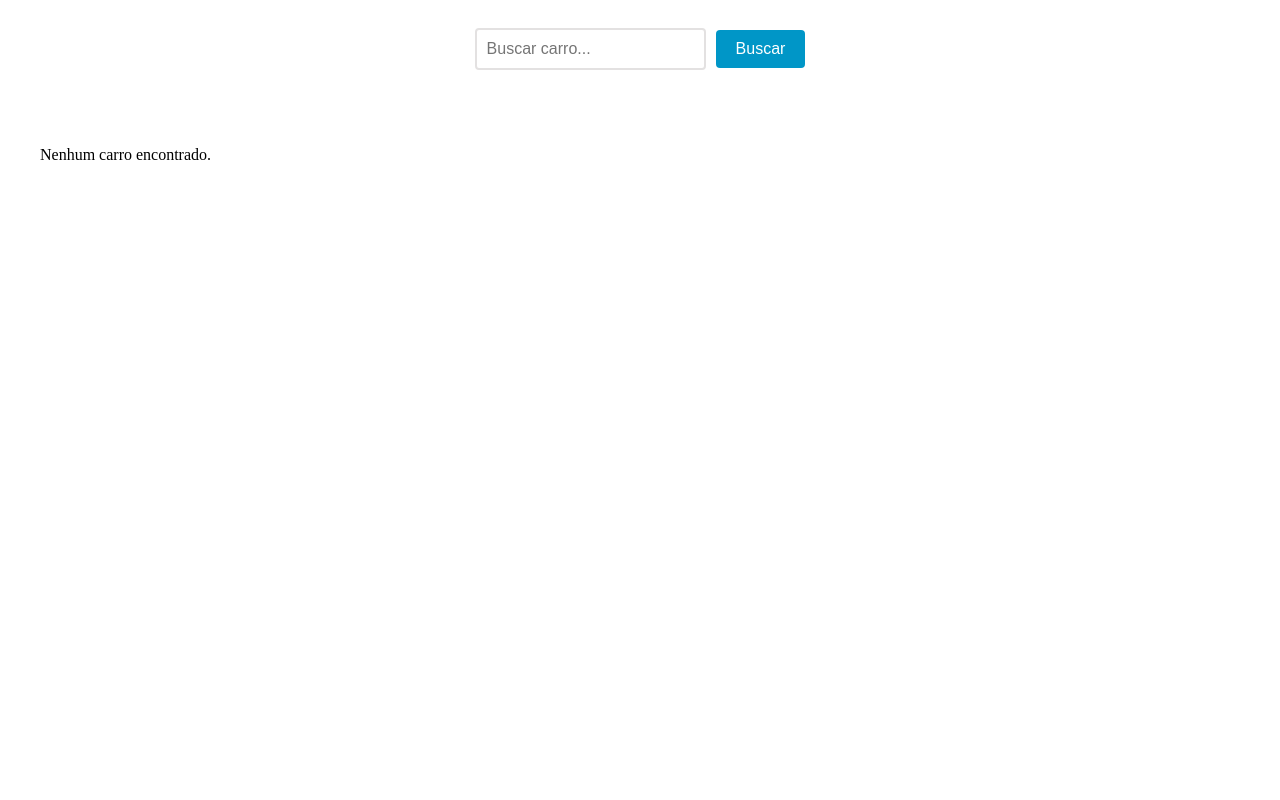
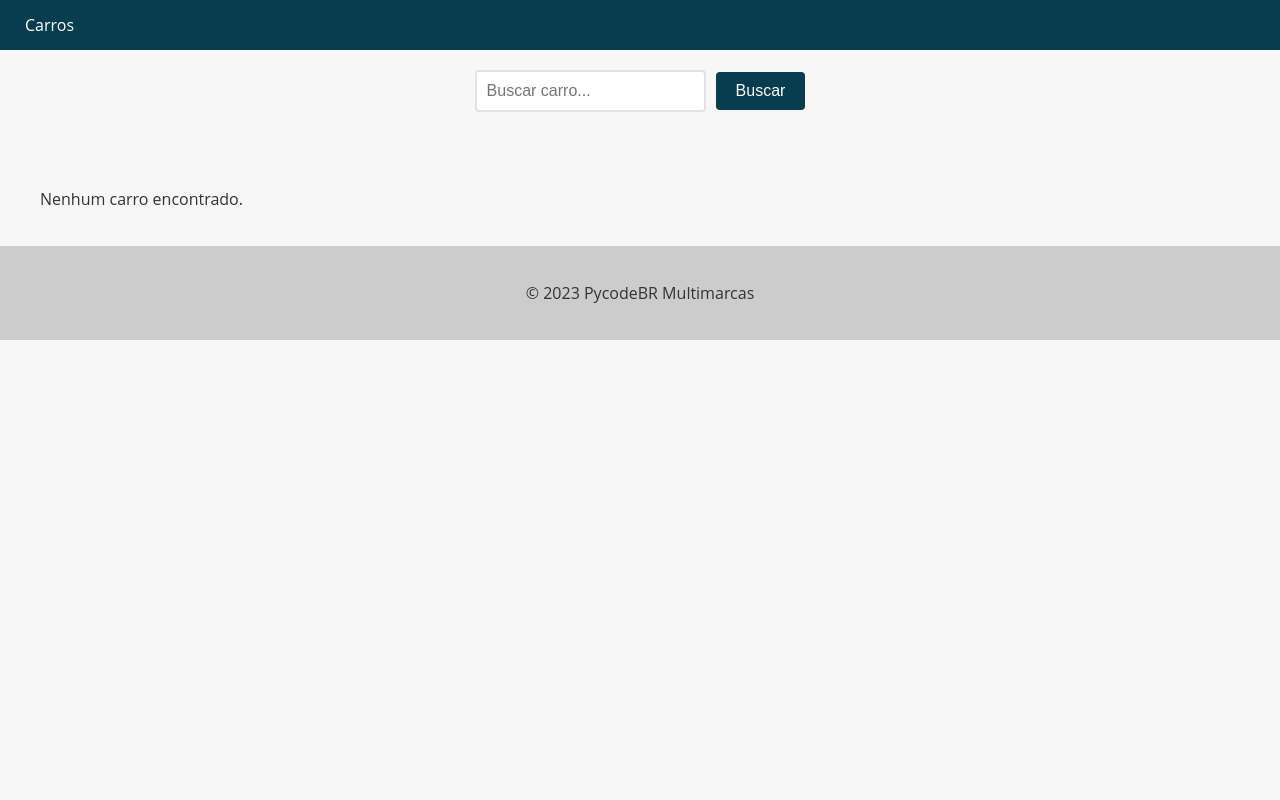
Before and after one commit to petersonpm/Cars, a Django app: page /cars/ in a window 1280 px wide. Run offline with Django 5.2, Linux system fonts and the light colour scheme; data that the repository does not hold is empty.

Commit message:
layout creation

```diff
--- a/app/settings.py
+++ b/app/settings.py
@@ -56,7 +56,7 @@ ROOT_URLCONF = 'app.urls'
 TEMPLATES = [
     {
         'BACKEND': 'django.template.backends.django.DjangoTemplates',
-        'DIRS': [],
+        'DIRS': ['app/templates'],
         'APP_DIRS': True,
         'OPTIONS': {
             'context_processors': [
--- /dev/null
+++ b/app/templates/base.html
@@ -0,0 +1,89 @@
+<!DOCTYPE html>
+<html lang="en">
+<head>
+  <meta charset="UTF-8">
+  <meta name="viewport" content="width=device-width, initial-scale=1.0">
+  <title>{% block title %}{% endblock %}</title>
+  <style>
+    body {
+        font-family: 'Open Sans', sans-serif;
+        background-color: #f7f7f7;
+        color: #333;
+        margin: 0;
+        padding: 0;
+    }
+
+    header {
+        background-color: #0096c7;
+        color: #fff;
+        text-align: center;
+    }
+
+    footer {
+        background-color: #ccc;
+        color: #333;
+        padding: 20px;
+        text-align: center;
+    }
+
+    nav {
+        background-color: #073d4f;
+        color: #fff;
+        height: 50px;
+        display: flex;
+        justify-content: space-between;
+        align-items: center;
+    }
+
+    nav ul {
+        list-style: none;
+        margin: 0;
+        padding: 0;
+        display: flex;
+    }
+
+    nav ul li {
+        margin: 0 10px;
+    }
+
+    nav ul li a {
+        color: #fff;
+        text-decoration: none;
+        font-size: 16px;
+        padding: 15px;
+        transition: all 0.3s ease;
+    }
+
+    nav ul li a:hover {
+        background-color: #0c556e;
+    }
+
+    nav ul li.active a {
+        background-color: #666;
+    }
+
+    nav ul li.active a:hover {
+        background-color: #999;
+    }
+
+  </style>
+</head>
+<body>
+  <header>
+    <nav>
+      <ul>
+        <li><a href="{% url 'cars_list' %}">Carros</a></li>
+      </ul>
+    </nav>
+  </header>
+
+  <main>
+    {% block content %}
+    {% endblock %}
+  </main>
+
+  <footer>
+    <p>&copy; 2023 PycodeBR Multimarcas</p>
+  </footer>
+</body>
+</html>
--- a/app/urls.py
+++ b/app/urls.py
@@ -24,5 +24,5 @@ from cars.views import cars_view
 
 urlpatterns = [
     path('admin/', admin.site.urls),
-    path('cars/', cars_view)
+    path('cars/', cars_view, name='cars_list'),
 ] + static(settings.MEDIA_URL, document_root=settings.MEDIA_ROOT)
--- a/cars/templates/cars.html
+++ b/cars/templates/cars.html
@@ -1,3 +1,5 @@
+{% extends "base.html" %}
+
 {% block content %}
   <style>
     .car-grid {
@@ -76,7 +78,7 @@
     }
 
     button[type="submit"] {
-        background-color: #0096c7;
+        background-color: #073d4f;
         color: #fff;
         border: none;
         padding: 10px 20px;
@@ -87,7 +89,7 @@
     }
 
     button[type="submit"]:hover {
-        background-color: #108eb8;
+        background-color: #0c556e;
     }
   </style>
 
```
